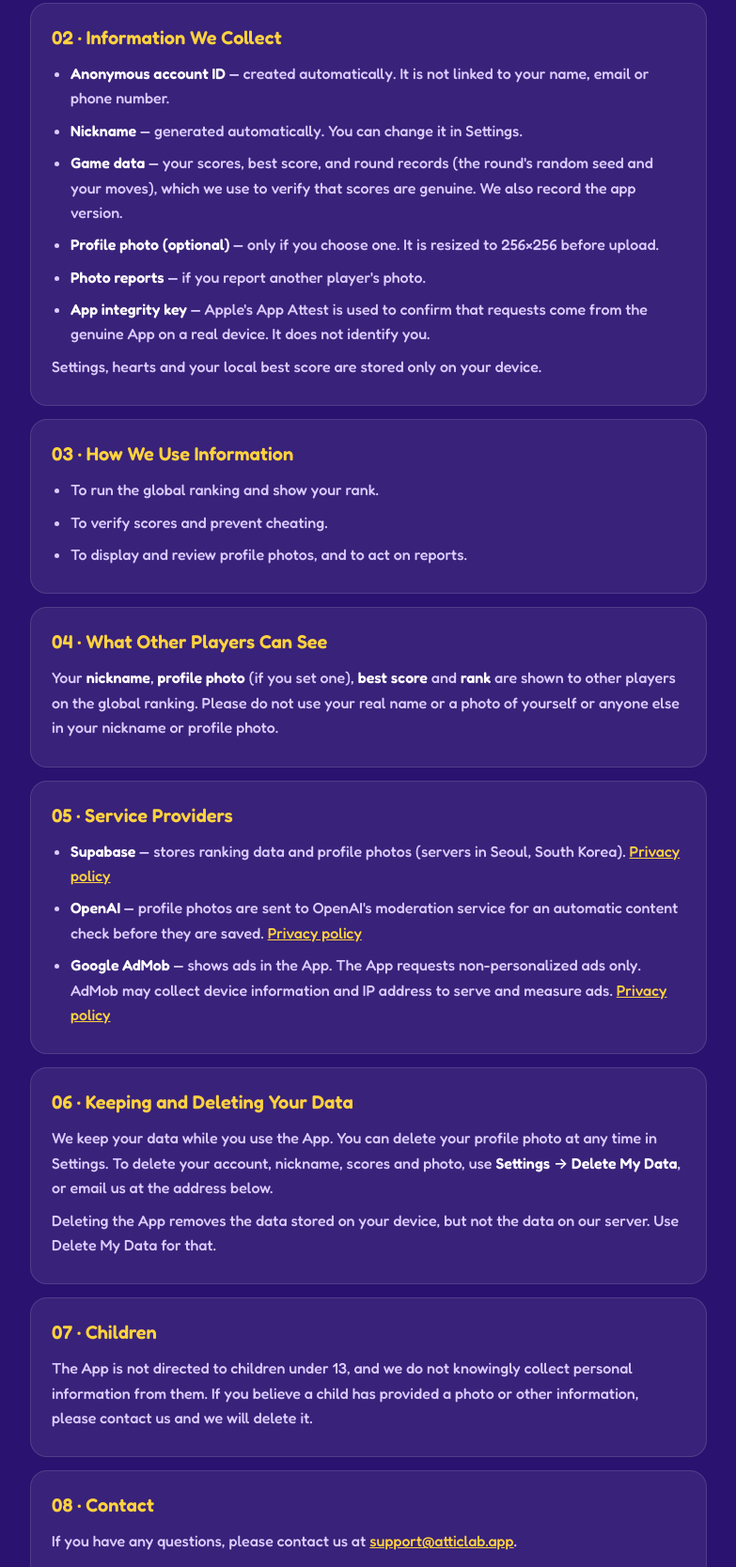
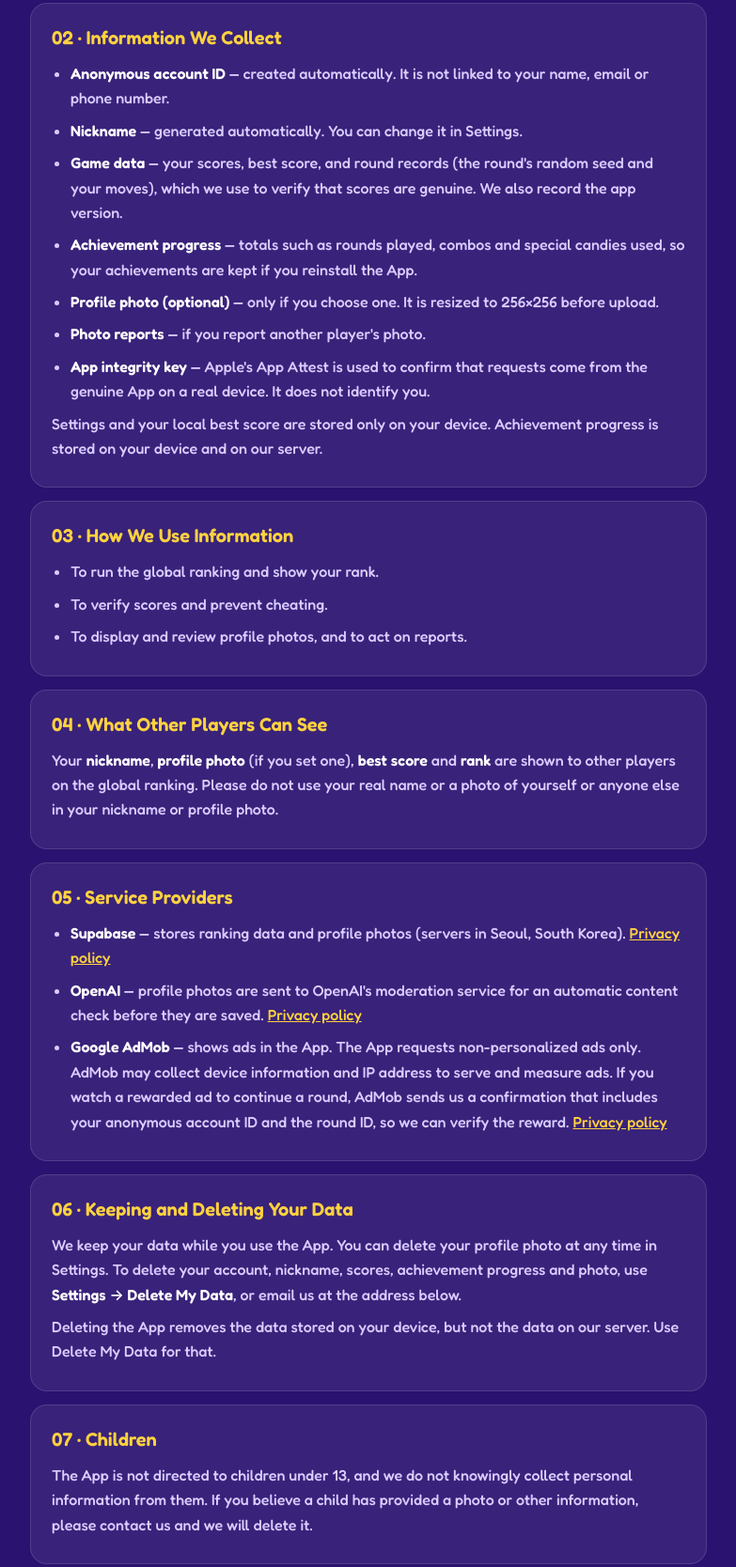
Before and after one commit to TaehwanEom/TaehwanEom.github.io, a plain HTML site: page chupop/privacy/index.html in a window 1280 px wide. Shown: the part 392-2060 px from the top of the page at 94% size, without its empty margins (248-1031 px from the left). Drawn offline with Linux system fonts and the light colour scheme.

Commit message:
ChuPop: update Fever card and privacy policy
- Fever card: new rule (candies around the match pop too), no score multiplier
- Privacy: remove hearts, add achievement progress on server, rewarded ad verification

Co-Authored-By: Claude Opus 5.5 <noreply@anthropic.com>

```diff
--- a/chupop/privacy/index.html
+++ b/chupop/privacy/index.html
@@ -33,7 +33,7 @@
 <div class="wrap">
   <header><a class="mark" href="../">AtticLab · <b>CHEW POP</b></a></header>
   <h1>Privacy Policy</h1>
-  <p class="date">Effective date: November 13, 2026</p>
+  <p class="date">Effective date: November 15, 2026</p>
 
   <section>
     <h2>01 · Overview</h2>
@@ -46,11 +46,12 @@
       <li><strong>Anonymous account ID</strong> — created automatically. It is not linked to your name, email or phone number.</li>
       <li><strong>Nickname</strong> — generated automatically. You can change it in Settings.</li>
       <li><strong>Game data</strong> — your scores, best score, and round records (the round's random seed and your moves), which we use to verify that scores are genuine. We also record the app version.</li>
+      <li><strong>Achievement progress</strong> — totals such as rounds played, combos and special candies used, so your achievements are kept if you reinstall the App.</li>
       <li><strong>Profile photo (optional)</strong> — only if you choose one. It is resized to 256×256 before upload.</li>
       <li><strong>Photo reports</strong> — if you report another player's photo.</li>
       <li><strong>App integrity key</strong> — Apple's App Attest is used to confirm that requests come from the genuine App on a real device. It does not identify you.</li>
     </ul>
-    <p>Settings, hearts and your local best score are stored only on your device.</p>
+    <p>Settings and your local best score are stored only on your device. Achievement progress is stored on your device and on our server.</p>
   </section>
 
   <section>
@@ -72,13 +73,13 @@
     <ul>
       <li><strong>Supabase</strong> — stores ranking data and profile photos (servers in Seoul, South Korea). <a href="https://supabase.com/privacy">Privacy policy</a></li>
       <li><strong>OpenAI</strong> — profile photos are sent to OpenAI's moderation service for an automatic content check before they are saved. <a href="https://openai.com/policies/privacy-policy">Privacy policy</a></li>
-      <li><strong>Google AdMob</strong> — shows ads in the App. The App requests non-personalized ads only. AdMob may collect device information and IP address to serve and measure ads. <a href="https://policies.google.com/privacy">Privacy policy</a></li>
+      <li><strong>Google AdMob</strong> — shows ads in the App. The App requests non-personalized ads only. AdMob may collect device information and IP address to serve and measure ads. If you watch a rewarded ad to continue a round, AdMob sends us a confirmation that includes your anonymous account ID and the round ID, so we can verify the reward. <a href="https://policies.google.com/privacy">Privacy policy</a></li>
     </ul>
   </section>
 
   <section>
     <h2>06 · Keeping and Deleting Your Data</h2>
-    <p>We keep your data while you use the App. You can delete your profile photo at any time in Settings. To delete your account, nickname, scores and photo, use <strong>Settings → Delete My Data</strong>, or email us at the address below.</p>
+    <p>We keep your data while you use the App. You can delete your profile photo at any time in Settings. To delete your account, nickname, scores, achievement progress and photo, use <strong>Settings → Delete My Data</strong>, or email us at the address below.</p>
     <p>Deleting the App removes the data stored on your device, but not the data on our server. Use Delete My Data for that.</p>
   </section>
 
```
Also changed, not shown: chupop/index.html (+1 -1 lines), chupop/cards/fever.jpg.
